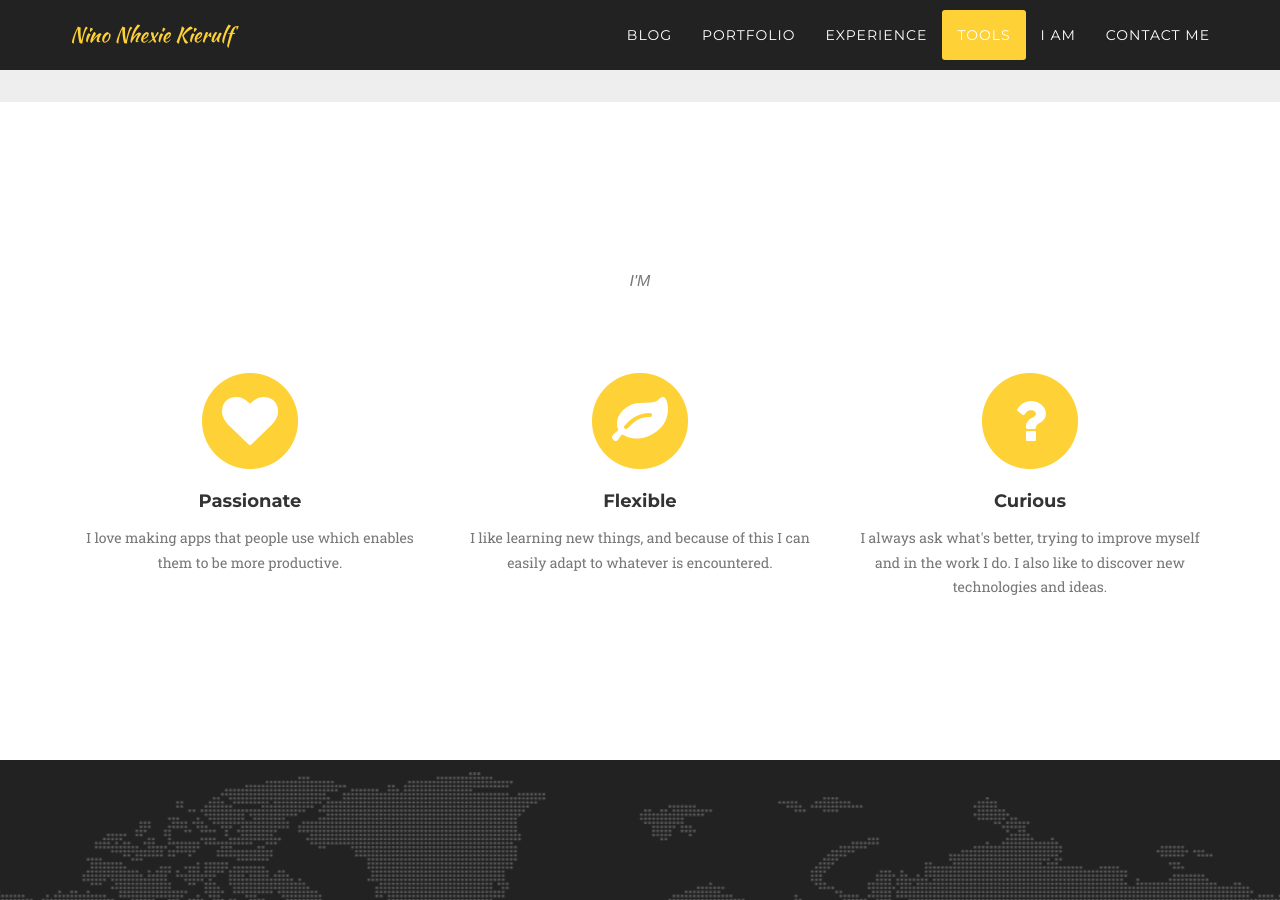
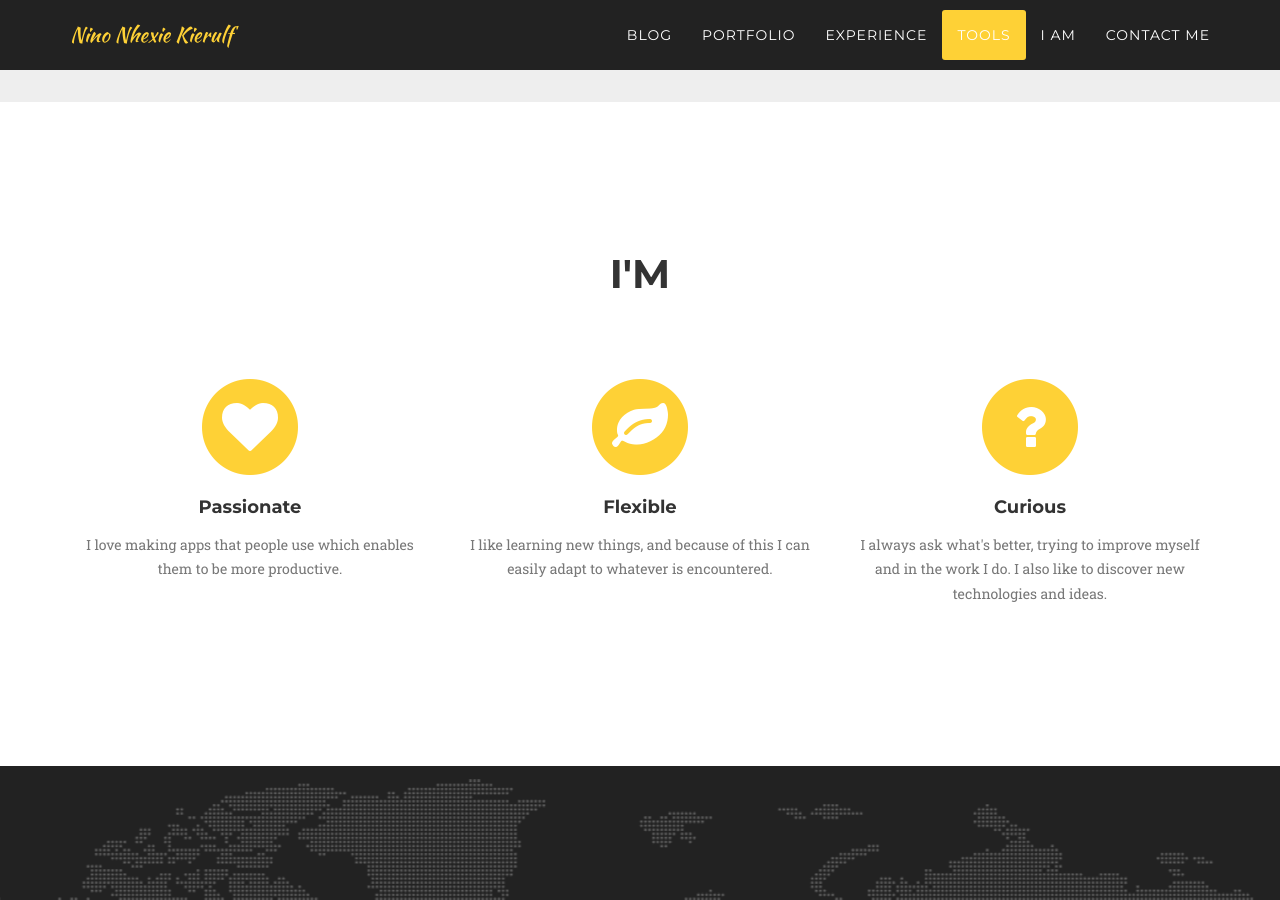
Before and after one commit to ninokierulf/ninokierulf.github.io, a Jekyll site: the page built from index.md, in a window 1280 px wide and 900 px high, scrolled down 4818 px. Built offline with Jekyll 4.4.1, drawn with Linux system fonts in a browser that asks for light colours; nearby versions of some CDN libraries; some web fonts are replaced.

Commit message:
Update I AM

```diff
--- a/_data/render.yml
+++ b/_data/render.yml
@@ -7,9 +7,9 @@ blog:
   url: "/blog"
 
 service:
-  title: ""
+  title: "I'M"
   title_nav: "I AM"
-  description: "I'M"
+  description: ""
   url: "#services"
 
 portfolio:
```
